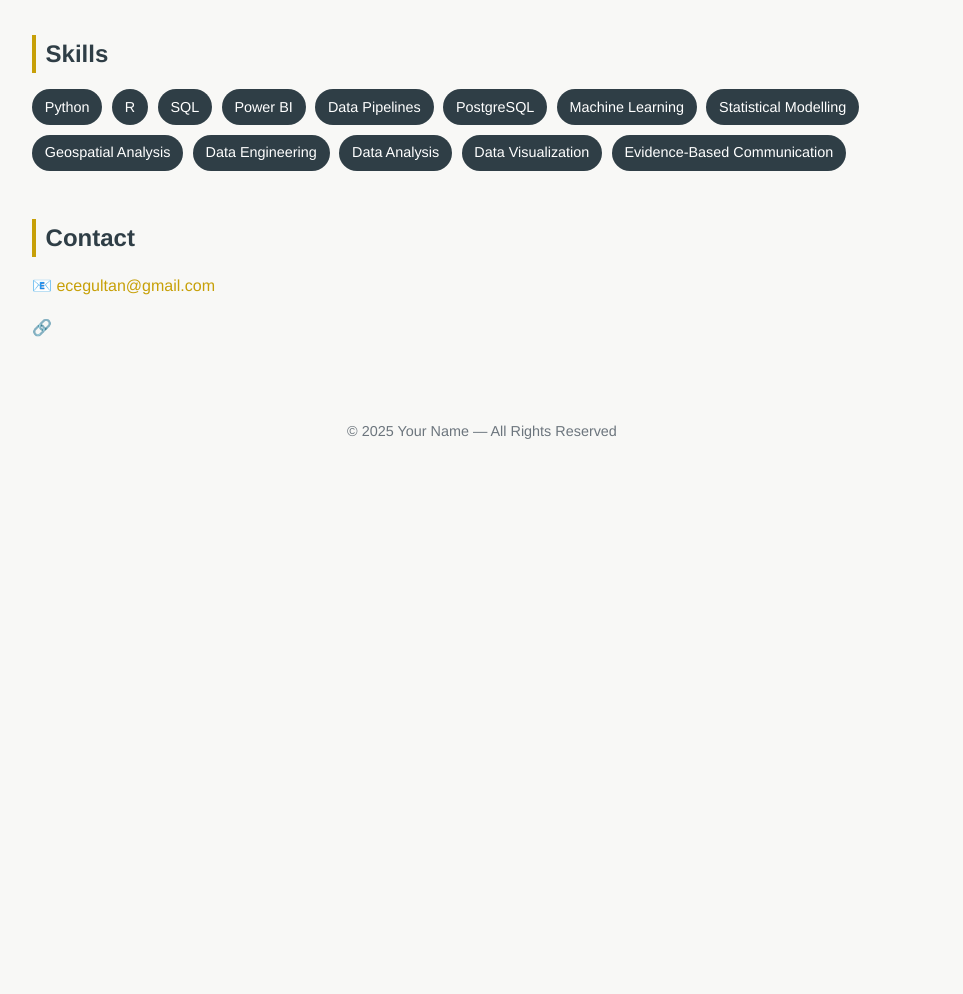
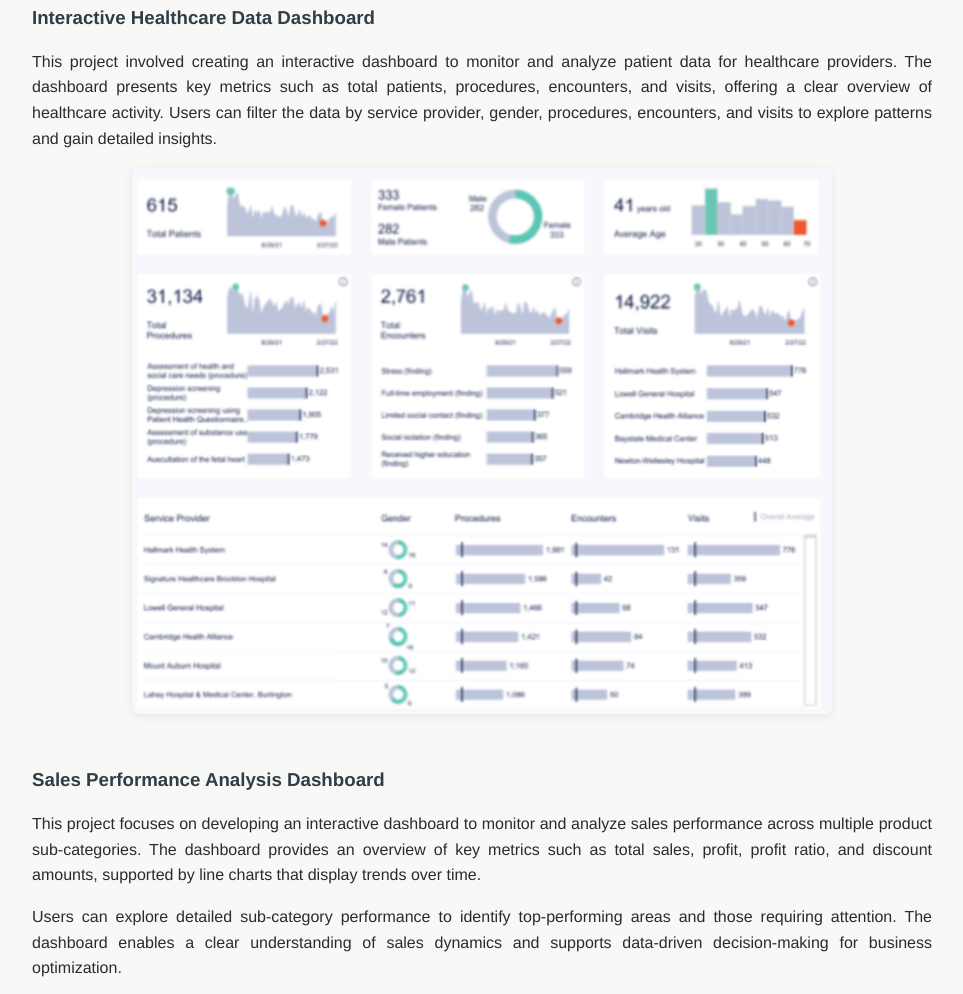
Before and after one commit to egultan/egultan.github.io, a plain HTML site: page index.html in a window 1280 px wide. Shown: the part 2636-3630 px from the top of the page, without its empty margins (158-1121 px from the left). Before the commit the page ends 3111 px from the top, so only its background shows below. Drawn offline with Linux system fonts and the light colour scheme.

Commit message:
Update index.html

```diff
--- a/index.html
+++ b/index.html
@@ -243,6 +243,33 @@
       Land Cover Map of FYR of Macedonia based on ground-truth-data
     </p>
   </div>
+
+<div class="project">
+  <h3>Interactive Healthcare Data Dashboard</h3>
+
+  <p>This project involved creating an interactive dashboard to monitor and analyze patient data for healthcare providers. The dashboard presents key metrics such as total patients, procedures, encounters, and visits, offering a clear overview of healthcare activity. Users can filter the data by service provider, gender, procedures, encounters, and visits to explore patterns and gain detailed insights.</p>
+
+  <img
+    src="https://raw.githubusercontent.com/egultan/egultan.github.io/refs/heads/main/Proj1.png"
+    alt="Interactive Healthcare Data Dashboard"
+    style="display:block;margin:1rem auto;width:80%;max-width:700px;border-radius:8px;box-shadow:0 2px 10px rgba(0,0,0,0.08);">
+
+</div>
+
+<div class="project">
+  <h3>Sales Performance Analysis Dashboard</h3>
+
+  <p>This project focuses on developing an interactive dashboard to monitor and analyze sales performance across multiple product sub-categories. The dashboard provides an overview of key metrics such as total sales, profit, profit ratio, and discount amounts, supported by line charts that display trends over time.</p>
+
+  <p>Users can explore detailed sub-category performance to identify top-performing areas and those requiring attention. The dashboard enables a clear understanding of sales dynamics and supports data-driven decision-making for business optimization.</p>
+
+  <img
+    src="https://raw.githubusercontent.com/egultan/egultan.github.io/refs/heads/main/Proj2.png"
+    alt="Sales Performance Dashboard"
+    style="display:block;margin:1rem auto;width:80%;max-width:700px;border-radius:8px;box-shadow:0 2px 10px rgba(0,0,0,0.08);">
+</div>
+
+
 </div>
 
 </section>
```
